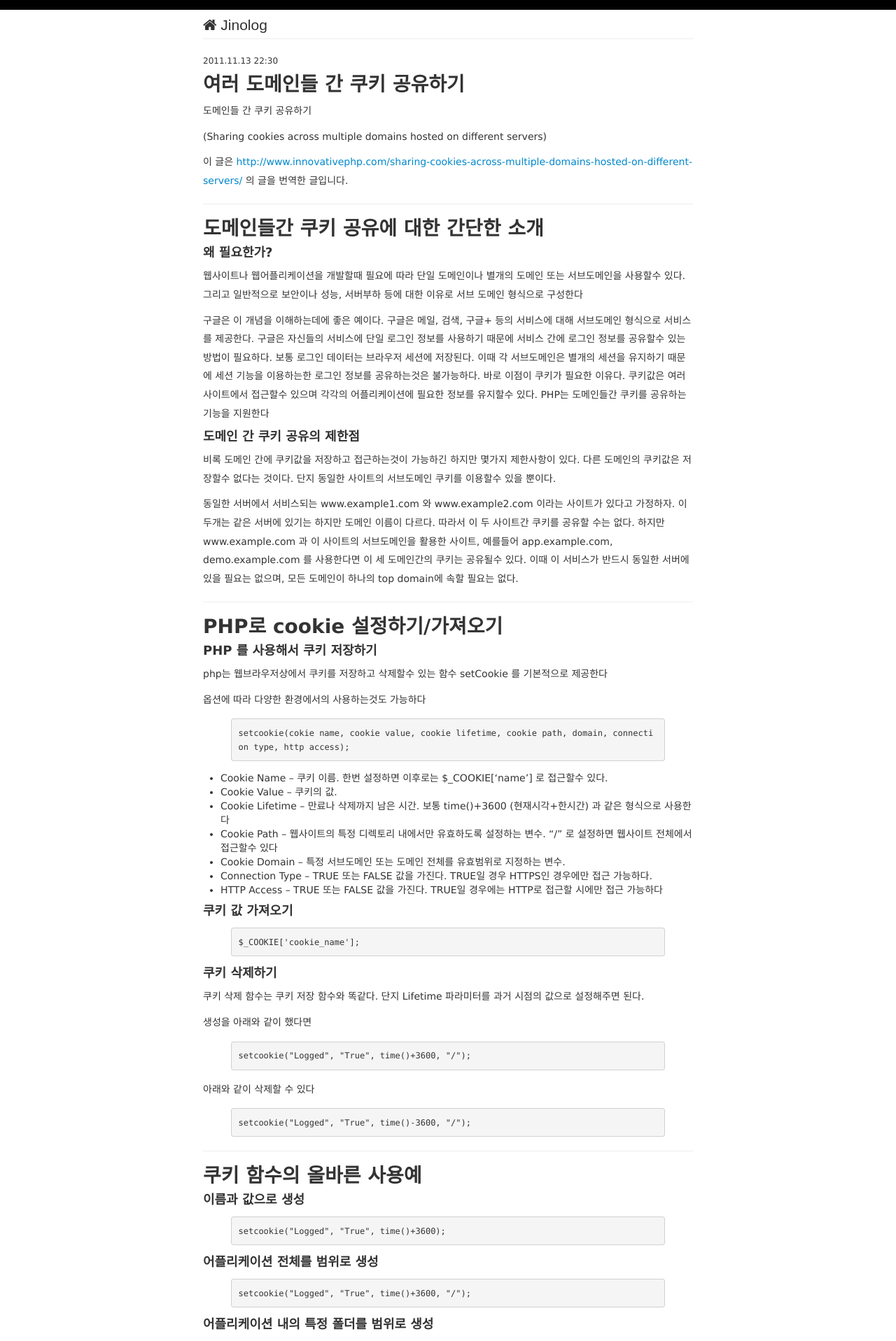
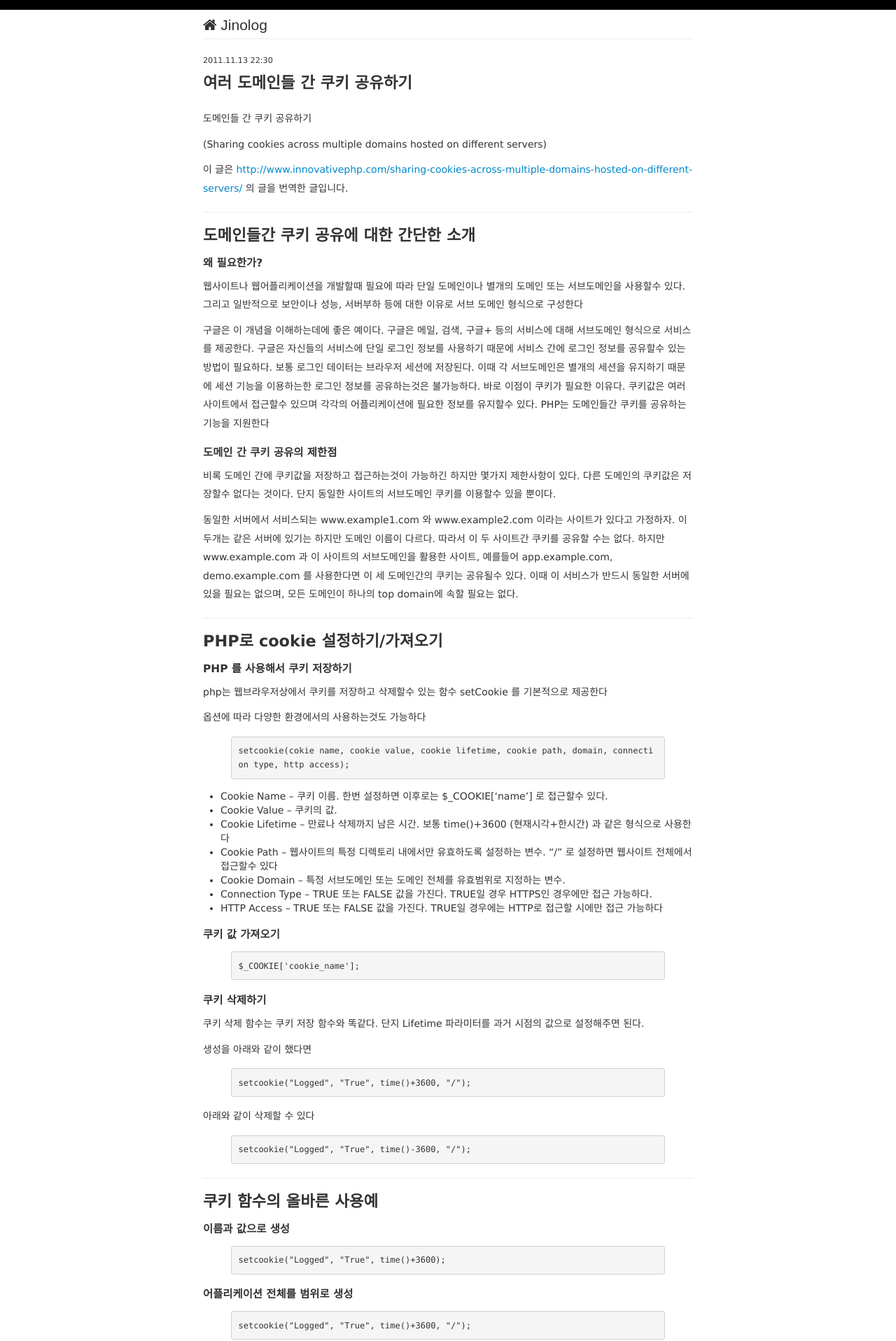
Before and after one commit to pearlc/pearlc.github.io, a Jekyll site: the page built from _posts/2011-11-13-sharing-cookies-across-multiple-domains.markdown, in a window 1280 px wide. Shown: the top 1917 px of the page at 70% size. Built offline with Jekyll 4.4.1, drawn with Linux system fonts in a browser that asks for light colours; some web fonts are replaced; Markdown is read by kramdown in place of the engine named in the settings.

Commit message:
style changed

```diff
--- a/_layouts/post.html
+++ b/_layouts/post.html
@@ -16,7 +16,7 @@ layout: default
 -->
 			<article class="post">
                 <h5 class="post-date">{{ page.date | date: "%Y.%m.%d %H:%M" }}</h5>
-				<h3 class="content">{{page.title}}</h3>
+				<h2 class="content">{{page.title}}</h2>
 				<section>
 					{{ content }}
 					<hr>
--- a/css/style.css
+++ b/css/style.css
@@ -1854,16 +1854,16 @@ main.container, main.content > .container {
   font-weight: 400;
   src: local("Noto Serif"), local("NotoSerif"), url(http://themes.googleusercontent.com/static/fonts/notoserif/v1/eCpfeMZI7q4jLksXVRWPQxsxEYwM7FgeyaSgU71cLG0.woff) format("woff"); }
 
-.center-txt, .content h1, .pages, .home-icon, .post h2, footer .container {
+.center-txt, .content h1, .pages, .home-icon, footer .container {
   text-align: center; }
 
-.a-hover, .entries h3, .entries a, .home-icon a, .gnb a, .post h3 {
+.a-hover, .entries h2, .entries a, .home-icon a, .gnb a, .post h3, .post h2 {
   color: #333333;
   -webkit-transition: 0.3s linear;
   -moz-transition: 0.3s linear;
   -o-transition: 0.3s linear;
   transition: 0.3s linear; }
-  .a-hover:hover, .entries h3:hover, .entries a:hover, .home-icon a:hover, .gnb a:hover, .post h3:hover {
+  .a-hover:hover, .entries h2:hover, .entries a:hover, .home-icon a:hover, .gnb a:hover, .post h3:hover, .post h2:hover {
     color: #333333;
     text-decoration: none;
     opacity: 0.5;
@@ -1898,10 +1898,11 @@ main.container, main.content > .container {
     text-transform: uppercase;
     font-size: 0.9em;
     letter-spacing: 0.1em; }
-  .entries h3 {
+  .entries h2 {
     font-family: Verdana, 'Apple SD Gothic Neo', '맑은 고딕', 'Malgun Gothic', dotum;
     font-size: 2em;
-    margin-top: 0.2em; }
+    margin-top: 0.2em;
+    margin-bottom: 0em; }
   .entries div {
     line-height: 1.7em;
     margin-top: 1.2em; }
@@ -1931,20 +1932,21 @@ main.container, main.content > .container {
     font-family: Arial, 'Apple SD Gothic Neo', '맑은 고딕', 'Malgun Gothic', dotum; }
 
 .post .post-date {
-  font-size: 12px;
+  font-size: 0.8em;
   text-align: left;
   font-family: Verdana, 'Apple SD Gothic Neo', '맑은 고딕', 'Malgun Gothic', dotum;
   text-transform: uppercase;
   font-weight: normal; }
+.post h4 {
+  margin-top: 1.2em;
+  font-size: 1.1em; }
 .post h3 {
   font-family: Verdana, 'Apple SD Gothic Neo', '맑은 고딕', 'Malgun Gothic', dotum;
-  font-size: 2em;
-  margin-top: 0.2em 0 1em 0; }
+  font-size: 1.6em; }
 .post h2 {
-  font-family: Georgia, 'Times New Roman', Times, serif;
-  font-size: 5em;
-  padding: 1.5em 0 0.5em;
-  letter-spacing: 0.05em; }
+  font-family: Verdana, 'Apple SD Gothic Neo', '맑은 고딕', 'Malgun Gothic', dotum;
+  font-size: 1.6em;
+  margin-bottom: 1.2em; }
 .post section {
   font-family: Verdana, 'Apple SD Gothic Neo', '맑은 고딕', 'Malgun Gothic', dotum;
   line-height: 1.9em; }
--- a/index.html
+++ b/index.html
@@ -32,7 +32,7 @@ title: Mainpage
                         <span>{{ post.categories[1] }}</span>
                     {% endif %}
 
-                    <h3>{{ post.title }}</h3>
+                    <h2>{{ post.title }}</h2>
                     <div>{{ post.content | truncatehtml | truncatewords: 30 | strip_html }}</div>
     		    </a>
     		  </li>
```
Also changed, not shown: css/sass/custom/_style.scss (+20 -9 lines).
